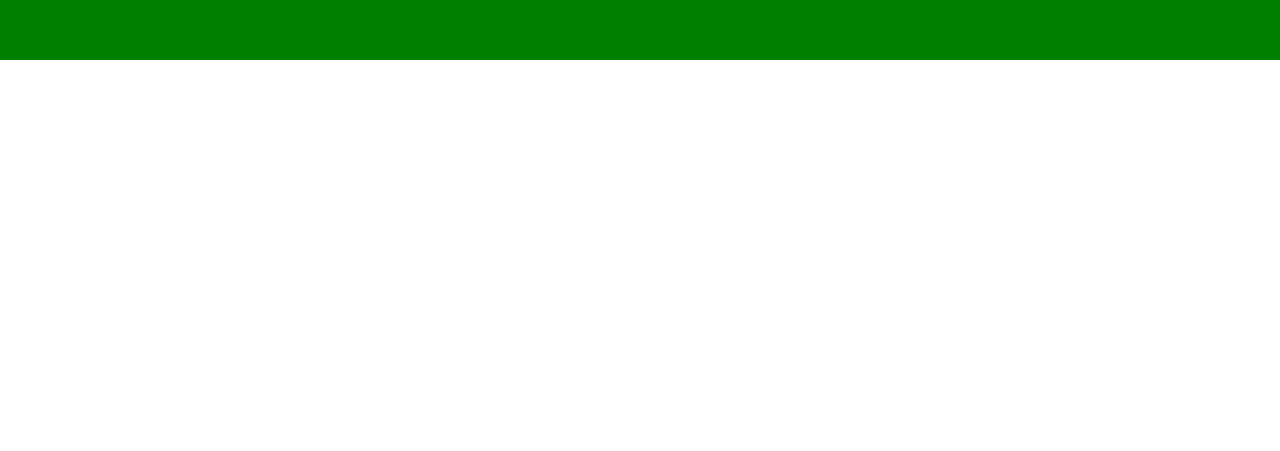
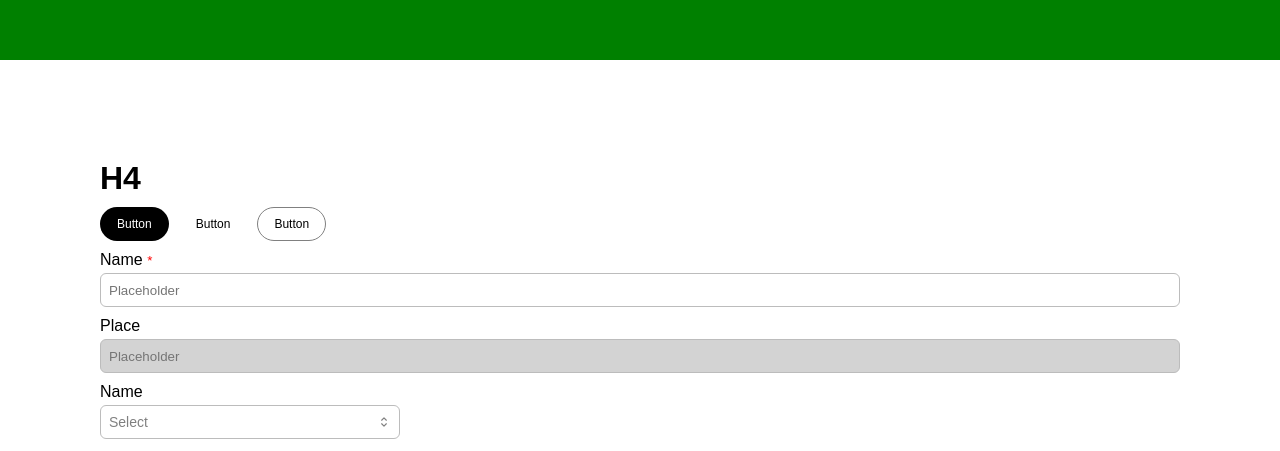
Before and after one commit to tosh99/SimpleUI, a React (Vite) app: page / in a window 1280 px wide. Shown: the part 2340-2791 px from the top of the page. Before the commit the page ends 2400 px from the top, so only its background shows below. Built offline with nearby package versions, Linux system fonts and the light colour scheme.

Commit message:
Updated SCSS Module Updated Minor Styling

```diff
--- a/package.json
+++ b/package.json
@@ -1,7 +1,7 @@
 {
     "name": "react-simple-ui-lib",
     "description": "A Clean and Simple UI Library for React",
-  "version": "0.3.1",
+    "version": "0.3.2",
     "main": "dist/index.js",
     "module": "dist/index.js",
     "types": "dist/index.d.ts",
--- a/src/app.tsx
+++ b/src/app.tsx
@@ -4,6 +4,10 @@ import { SImage } from './base-components/s-image/s-image';
 import { SFlex } from './base-components/s-flex/s-flex';
 import SSwiper from './base-components/s-swiper/s-swiper';
 import { SMarquee } from './base-components/s-marquee/s-marquee';
+import { SInput } from './base-components/s-input/s-input';
+import { SSelect } from './base-components/s-select/s-select';
+import { STextarea } from './base-components/s-textarea/s-textarea';
+import { SButton } from './base-components/s-button/s-button';
 
 export function App() {
     return (
@@ -14,7 +18,8 @@ export function App() {
                     autoPlay={true}
                     items={[1, 2, 3, 1, 2, 3, 1, 2, 3]}
                     renderItem={(item) => (
-                        <SFlex align={'center'} justify={'center'} height={300} width={'100%'} style={{ border: '1px solid red' }}>
+                        <SFlex align={'center'} justify={'center'} height={300} width={'100%'}
+                               style={{ border: '1px solid red' }}>
                             {item}
                             <br />
                         </SFlex>
@@ -38,12 +43,32 @@ export function App() {
                 <h1>H3</h1>
                 <SMarquee>
                     <SImage src={'https://placehold.co/512'} width={256} height={256} style={{ margin: '0 20px' }} />
-                    <SImage src={'https://placehold.co/512'} width={256} height={256} backgroundSize={'initial'} style={{ margin: '0 20px' }} />
-                    <SImage src={'https://placehold.co/512'} width={256} height={256} backgroundSize={'contain'} style={{ margin: '0 20px' }} />
-                    <SImage src={'https://placehold.co/512'} width={256} height={256} backgroundSize={'contain'} style={{ margin: '0 20px' }} />
-                    <SImage src={'https://placehold.co/512'} width={256} height={256} backgroundSize={'contain'} style={{ margin: '0 20px' }} />
-                    <SImage src={'https://placehold.co/512'} width={256} height={256} backgroundSize={'contain'} style={{ margin: '0 20px' }} />
+                    <SImage src={'https://placehold.co/512'} width={256} height={256} backgroundSize={'initial'}
+                            style={{ margin: '0 20px' }} />
+                    <SImage src={'https://placehold.co/512'} width={256} height={256} backgroundSize={'contain'}
+                            style={{ margin: '0 20px' }} />
+                    <SImage src={'https://placehold.co/512'} width={256} height={256} backgroundSize={'contain'}
+                            style={{ margin: '0 20px' }} />
+                    <SImage src={'https://placehold.co/512'} width={256} height={256} backgroundSize={'contain'}
+                            style={{ margin: '0 20px' }} />
+                    <SImage src={'https://placehold.co/512'} width={256} height={256} backgroundSize={'contain'}
+                            style={{ margin: '0 20px' }} />
                 </SMarquee>
+            </SPageSection>
+
+            <SPageSection disableAnimation>
+                <SFlex direction={'column'}>
+                    <h1>H4</h1>
+                    <SFlex>
+                        <SButton>Button</SButton>
+                        <SButton simple>Button</SButton>
+                        <SButton outline>Button</SButton>
+                    </SFlex>
+                    <SInput label={'Name'} required />
+                    <SInput label={'Place'} disabled />
+                    <SSelect label={'Name'} options={[{ label: 'Opt 1', value: 1 }]} />
+                    <STextarea />
+                </SFlex>
             </SPageSection>
         </>
     );
--- a/src/base-components/s-date/s-date.module.scss
+++ b/src/base-components/s-date/s-date.module.scss
@@ -20,7 +20,7 @@
 
     input:focus {
         outline: none;
-        border: 1px solid var(--GAccent);
+        border: var(--GInputFocusBorder);
         transition: 0.3s;
     }
 
--- a/src/base-components/s-input/s-input.module.scss
+++ b/src/base-components/s-input/s-input.module.scss
@@ -17,12 +17,11 @@
         padding: var(--GInputPadding);
         border: var(--GInputBorder);
         color: var(--GInputActiveColor);
-
     }
 
     input:focus {
         outline: none;
-        border: 1px solid var(--GAccent);
+        border: var(--GInputFocusBorder);
         transition: 0.3s;
         color: var(--GInputFocusColor);
     }
--- a/src/base-components/s-input/s-input.tsx
+++ b/src/base-components/s-input/s-input.tsx
@@ -15,7 +15,7 @@ export function SInput(props: SInputProps) {
                 autoComplete={"off"}
                 type="text"
                 disabled={props.disabled}
-                placeholder={props.placeholder}
+                placeholder={props.placeholder || 'Placeholder'}
                 value={props.value}
                 onChange={(ev) => {
                     if (props.onChange) {
--- a/src/base-components/s-select/s-select.module.scss
+++ b/src/base-components/s-select/s-select.module.scss
@@ -29,7 +29,7 @@
         display: flex;
         justify-content: space-between;
         align-items: center;
-        border: 1px solid var(--GGray4);
+        border: var(--GInputBorder);
         border-radius: var(--GInputBorderRadius);
         padding: var(--GInputPadding);
         width: 100%;
@@ -50,7 +50,7 @@
         align-items: center;
         padding: var(--GInputPadding);
         height: var(--GInputHeight);
-        border: 1px solid var(--GGray4);
+        border: var(--GInputBorder);
         border-radius: 6px;
         font-size: 14px;
         width: 100%;
@@ -92,16 +92,16 @@
         }
 
         .selectOption:hover, .selectOptionHover {
-            background: var(--GGray2);
+            background: var(--GSelectBackground);
             transition: 0.3s;
         }
 
         .selectOptionSelected {
-            background: var(--GAccentLight6);
+            background: var(--GSelectSelectedBackground);
         }
 
         .selectOptionSelected:hover {
-            background: var(--GGray2);
+            background: var(--GSelectBackground);
         }
     }
 }
--- a/src/base-components/s-select/s-select.tsx
+++ b/src/base-components/s-select/s-select.tsx
@@ -1,8 +1,8 @@
-import React, { useEffect, useMemo, useRef, useState } from "react";
+import React, {useEffect, useMemo, useRef, useState} from "react";
 import styles from "./s-select.module.scss";
-import { useClickAway, useDebounce, useKeyPress } from "ahooks";
-import { TbSelector } from "react-icons/tb";
-import { Oval } from "react-loader-spinner";
+import {useClickAway, useDebounce, useKeyPress} from "ahooks";
+import {TbSelector} from "react-icons/tb";
+import {Oval} from "react-loader-spinner";
 
 export function SSelect(props: SSelectProps) {
     const [is_open, set_is_open] = useState(false);
@@ -17,7 +17,7 @@ export function SSelect(props: SSelectProps) {
     const [search_text, set_search_text] = useState("");
     const [options, set_options] = useState(props.options);
     const [highlight_index, set_highlight_index] = useState(0);
-    const debounced_search_text = useDebounce(search_text, { wait: 500 });
+    const debounced_search_text = useDebounce(search_text, {wait: 500});
     const optionsRef = useRef<HTMLDivElement>(null);
 
     const label_key = useMemo(() => {
@@ -70,7 +70,9 @@ export function SSelect(props: SSelectProps) {
 
     useKeyPress(["enter"], () => {
         if (options[highlight_index] && is_open) {
-            props.onChange(options[highlight_index], highlight_index);
+            if(props.onChange) {
+                props.onChange(options[highlight_index], highlight_index);
+            }
             set_is_open(false);
             set_search_text("");
         }
@@ -80,17 +82,18 @@ export function SSelect(props: SSelectProps) {
         if (optionsRef.current) {
             const optionElement = optionsRef.current.children[index] as HTMLElement;
             if (optionElement) {
-                optionElement.scrollIntoView({ behavior: "smooth", block: "nearest" });
+                optionElement.scrollIntoView({behavior: "smooth", block: "nearest"});
             }
         }
     };
 
     return (
-        <div className={`${styles.select} ${props.disabled ? styles.selectDisabled : ""}`} ref={ref} style={{ minWidth: props.width, width: props.width }}>
+        <div className={`${styles.select} ${props.disabled ? styles.selectDisabled : ""}`} ref={ref}
+             style={{minWidth: props.width, width: props.width}}>
             {/*Label*/}
             {props.label ? (
                 <p>
-                    {props.label} {props.required ? <small style={{ color: "red" }}>*</small> : ""}
+                    {props.label} {props.required ? <small style={{color: "red"}}>*</small> : ""}
                 </p>
             ) : null}
 
@@ -114,24 +117,29 @@ export function SSelect(props: SSelectProps) {
                             id={props.id}
                             autoComplete={"off"}
                             disabled={props.disabled}
-                            placeholder={props.placeholder}
+                            placeholder={props.placeholder || 'Search...'}
                             value={is_open ? search_text : search_text || (props.value && props.value[label_key])}
                             onChange={(ev) => {
                                 set_search_text(ev.target.value);
                             }}
                             title={props.value && props.value[label_key] ? props.value[label_key] : undefined}
-                            style={{ width: "100%" }}
+                            style={{width: "100%"}}
                             onFocus={(ev) => {
                                 ev.stopPropagation();
                                 set_is_open(true);
                             }}
                         />
-                        <div className={styles.iconSection}>{props.loading ? <Oval color="gray" secondaryColor="lightgray" visible={props.loading} height="16" width="16" ariaLabel="fidget-spinner-loading" /> : <TbSelector />}</div>
+                        <div className={styles.iconSection}>{props.loading ?
+                            <Oval color="gray" secondaryColor="lightgray" visible={props.loading} height="16" width="16"
+                                  ariaLabel="fidget-spinner-loading"/> : <TbSelector/>}</div>
                     </div>
                 ) : (
-                    <div className={`${styles.selectSelectedValue} ${props.value && props.value[label_key] ? "" : styles.selectPlaceHolder}`}>
-                        <p title={props.value && props.value[label_key] ? props.value[label_key] : undefined}>{(props.value && props.value[label_key]) || props.placeholder}</p>
-                        <div className={styles.iconSection}>{props.loading ? <Oval color="gray" secondaryColor="lightgray" visible={props.loading} height="16" width="16" ariaLabel="fidget-spinner-loading" /> : <TbSelector />}</div>
+                    <div
+                        className={`${styles.selectSelectedValue} ${props.value && props.value[label_key] ? "" : styles.selectPlaceHolder}`}>
+                        <p title={props.value && props.value[label_key] ? props.value[label_key] : undefined}>{(props.value && props.value[label_key]) || props.placeholder || 'Select'}</p>
+                        <div className={styles.iconSection}>{props.loading ?
+                            <Oval color="gray" secondaryColor="lightgray" visible={props.loading} height="16" width="16"
+                                  ariaLabel="fidget-spinner-loading"/> : <TbSelector/>}</div>
                     </div>
                 )}
 
@@ -143,7 +151,9 @@ export function SSelect(props: SSelectProps) {
                                     className={`${styles.selectOption} ${highlight_index === option_idx ? styles.selectOptionHover : ""} ${props.value && props.value[value_key] == option[value_key] ? styles.selectOptionSelected : ""}`}
                                     onClick={(ev) => {
                                         ev.stopPropagation();
-                                        props.onChange(option, option_idx);
+                                        if (props.onChange) {
+                                            props.onChange(option, option_idx);
+                                        }
                                         set_is_open(false);
                                         set_search_text("");
                                     }}
@@ -170,11 +180,11 @@ interface SSelectProps {
     label?: string;
     label_key?: string;
     value_key?: string;
-    placeholder: string;
+    placeholder?: string;
     loading?: boolean;
     disabled?: boolean;
     searchable?: boolean;
     filter?: (search_text: string) => any[];
-    onChange: (item: any, item_index: number) => void;
+    onChange?: (item: any, item_index: number) => void;
     onSearch?: (item: string) => void;
 }
--- a/src/base-components/s-textarea/s-textarea.module.scss
+++ b/src/base-components/s-textarea/s-textarea.module.scss
@@ -12,7 +12,7 @@
         transition: 0.3s;
         resize: vertical;
         border-radius: var(--GInputBorderRadius);
-        padding: var(--GInputPadding);
+        padding: var(--GTextAreaPadding);
         border: var(--GInputBorder);
         font-family: var(--GInputFontFamily), sans-serif;
     }
@@ -23,7 +23,7 @@
 
     textarea:focus {
         outline: none;
-        border: 1px solid var(--GAccent);
+        border: var(--GInputFocusBorder);
         transition: 0.3s;
     }
 }
--- a/src/base-components/s-textarea/s-textarea.tsx
+++ b/src/base-components/s-textarea/s-textarea.tsx
@@ -14,7 +14,7 @@ export function STextarea(props: STextareaProps) {
                         props.onChange(ev);
                     }
                 }}
-                placeholder={props.placeholder}
+                placeholder={props.placeholder || 'Placeholder'}
             />
         </div>
     );
--- a/src/theme.scss
+++ b/src/theme.scss
@@ -31,13 +31,22 @@
     //Input
     --GInputPadding: 0 8px;
     --GInputHeight: 34px;
-    --GInputBorder: 1px solid #eaeaea;
+    --GInputBorder: 1px solid #bcbcbc;
+    --GInputFocusBorder: 1px solid #676767;
     --GInputBorderRadius: 6px;
     --GInputPlaceHolderColor: 6px;
     --GInputActiveColor: 6px;
     --GInputFocusColor: 6px;
     --GInputDisabledColor: 6px;
     --GInputFontFamily: 'Work Sans Variable';
+
+    //Select
+    --GSelectBackground: #eaeaea;
+    --GSelectSelectedBackground: #676767;
+
+    //TextArea
+        --GTextAreaPadding: 8px;
+
 }
 
 html,
```
Also changed, not shown: 1 other file (tests, documents, lock files or other folders). Lines whose indentation alone changed are shown as unchanged.
